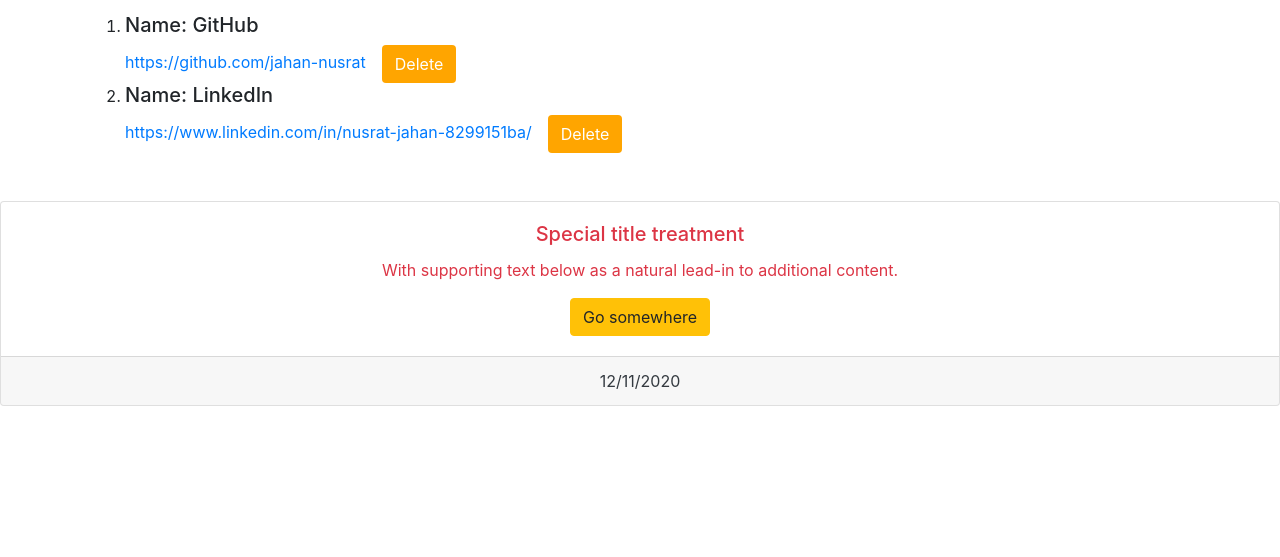
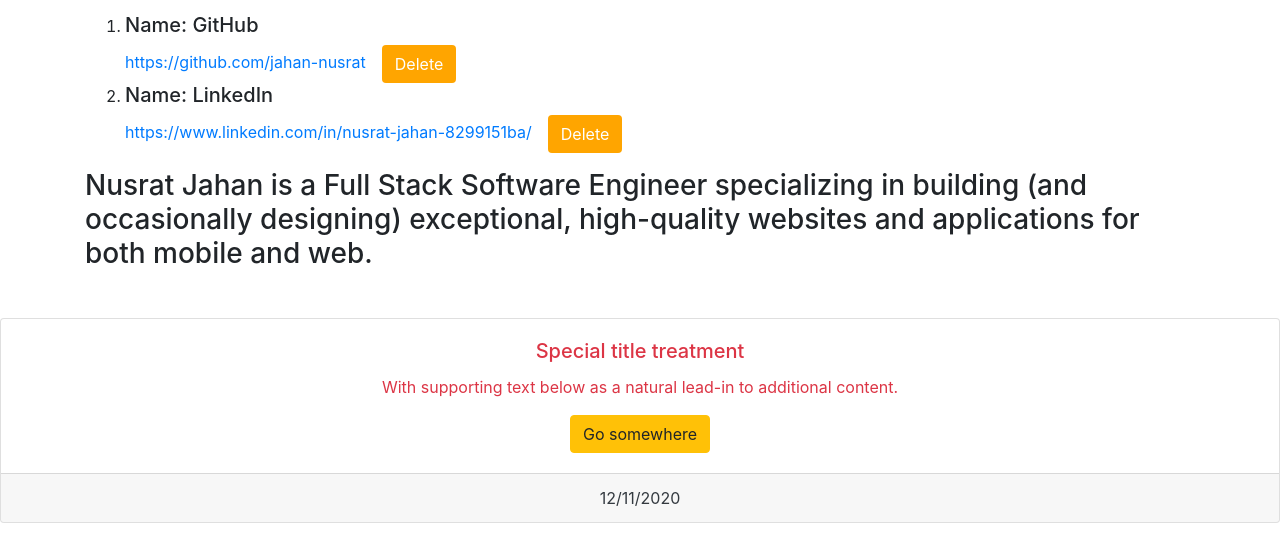
Before and after one commit to jahan-nusrat/gatsby, a Gatsby site: page /example in a window 1280 px wide. Shown: the part 243-800 px from the top of the page. Built offline with nearby package versions, Linux system fonts and the light colour scheme; Gatsby itself is replaced by a stand-in of ours.

Commit message:
StaticQuery

```diff
--- a/src/example/Header.js
+++ b/src/example/Header.js
@@ -10,9 +10,9 @@ const StyleBtn=styled.button`
 
 //***************Alternative
 // const query=graphql`
-//     {
+//     query GetData {  //query GetData(should be unique)
 //         site{
-//             siteMetadata{
+//             info: siteMetadata{  //info is used as an alias of siteMetadata
 //                 title
 //                 description
 //                 siteUrl
@@ -30,7 +30,7 @@ const Header = () => {
     const data = useStaticQuery(graphql`
         {
             site {
-                siteMetadata {
+                info: siteMetadata {
                     title
                     description
                     siteUrl
@@ -42,7 +42,7 @@ const Header = () => {
             }
         }
     `)
-    const {site:{siteMetadata:{description,media}}} = data;
+    const {site:{info:{description,media}}} = data;
     return (
         <div className="container mt-4">
             <p>{description}</p>
--- /dev/null
+++ b/src/example/HeaderStatic.js
@@ -0,0 +1,33 @@
+import React from "react"
+import { StaticQuery, graphql } from "gatsby"
+
+const query = graphql`
+        {
+            site {
+                info: siteMetadata {
+                    title
+                    description
+                    siteUrl
+                    media {
+                        name
+                        url
+                    }
+                }
+            }
+        }
+    `
+
+const HeaderStatic = () => (
+    <StaticQuery query={query}
+        render={data =>{
+            return (
+                <div className="container">
+                    <h3>{data.site.info.description}</h3>
+                </div>
+            )
+        }}
+    >
+    </StaticQuery>
+)
+
+export default HeaderStatic
--- a/src/pages/example.js
+++ b/src/pages/example.js
@@ -2,6 +2,7 @@ import React from 'react'
 import { Helmet } from 'react-helmet'
 import Layout from '../components/Layout'
 import Header from '../example/Header'
+import HeaderStatic from '../example/HeaderStatic'
 
 const example = () => {
     return (
@@ -11,6 +12,7 @@ const example = () => {
             </Helmet>
             <h2 className="text-center">I am from Example page</h2>
             <Header />
+            <HeaderStatic />
         </Layout>
     )
 }
```
